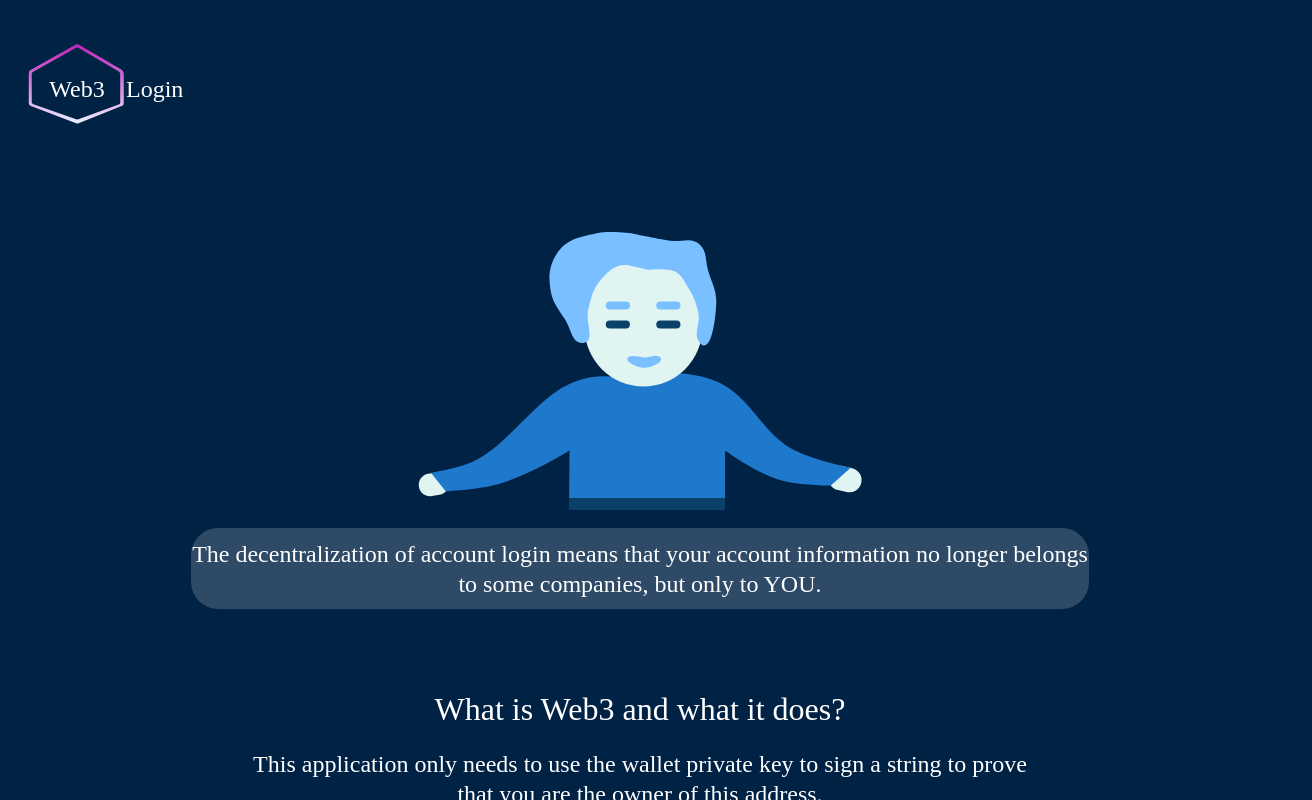
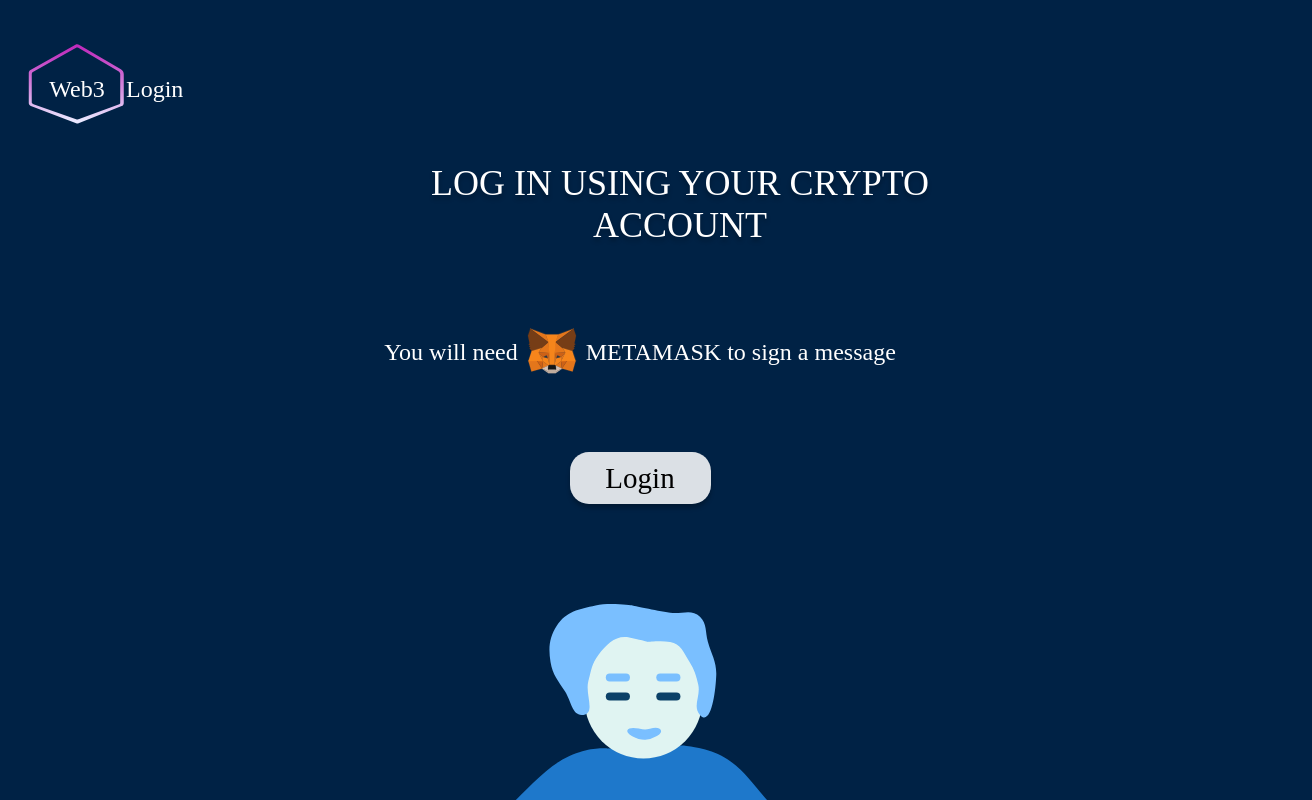
Before and after one commit to web3-login/web3-login-page, a Vue app: page /#/ in a window 1280 px wide. Shown: the top 800 px of the page, 1312 px wide, since content can reach past the window. Built offline with nearby package versions, Linux system fonts and the light colour scheme.

Commit message:
:sparkles: added login component

```diff
--- /dev/null
+++ b/src/components/LoginButton.vue
@@ -0,0 +1,28 @@
+<template>
+  <div class="content">Login</div>
+</template>
+
+<script>
+export default {
+  name: "LoginButton",
+};
+</script>
+<style scoped>
+.content {
+  margin: 10px;
+  width: 141px;
+  height: 52px;
+
+  background: rgba(255, 255, 255, 0.86);
+  box-shadow: 0px 4px 4px rgba(0, 0, 0, 0.25);
+  border-radius: 19px;
+
+  font-family: "Quicksand";
+  font-style: normal;
+  font-weight: 500;
+  font-size: 29px;
+  line-height: 52px;
+
+  color: #000000;
+}
+</style>
--- /dev/null
+++ b/src/components/LoginComp.vue
@@ -0,0 +1,26 @@
+<template>
+  <div class="content">
+    <no-metamask />
+    <login-button />
+  </div>
+</template>
+
+<script>
+import NoMetamask from "./NoMetamask.vue";
+import LoginButton from "./LoginButton.vue";
+export default {
+  name: "LoginComp",
+  components: {
+    NoMetamask,
+    LoginButton
+  },
+};
+</script>
+<style scoped>
+.content {
+  margin: 50px;
+  display: flex;
+  flex-direction: column;
+  align-items: center;
+}
+</style>
--- a/src/components/LoginInfo.vue
+++ b/src/components/LoginInfo.vue
@@ -1,5 +1,5 @@
 <template>
-  <div class="content">LOG IN USING YOUR CRYPTO ACCOUNT</div>
+  <div class="logininfo">LOG IN USING YOUR CRYPTO <br/> ACCOUNT</div>
 </template>
 
 <script>
@@ -8,18 +8,15 @@
 };
 </script>
 <style scoped>
-.content {
-  position: absolute;
-  width: 517px;
+.logininfo {
+  margin: 40px;
+  width: 100%;
   height: 90px;
-  left: 457px;
-  top: 184px;
 
   font-family: "Quicksand";
   font-style: normal;
   font-weight: 400;
   font-size: 36px;
-  line-height: 45px;
   text-align: center;
 
   color: #ffffff;
--- /dev/null
+++ b/src/components/NoMetamask.vue
@@ -0,0 +1,29 @@
+<template>
+  <div class="nometamask">
+    <span>You will need</span
+    ><img alt="metamask" src="../assets/metamask-fox.svg" width="68" height="60" />
+    <span>METAMASK to sign a message</span>
+  </div>
+</template>
+
+<script>
+export default {
+  name: "NoMetamask",
+};
+</script>
+<style scoped>
+.nometamask {
+  margin: 20px;
+  width: fit-content;
+  height: 60px;
+  display: flex;
+}
+.nometamask span {
+  font-family: "Quicksand";
+  font-style: normal;
+  font-weight: 500;
+  font-size: 24px;
+  color: #ffffff;
+  line-height: 60px;
+}
+</style>
--- a/src/view/Main.vue
+++ b/src/view/Main.vue
@@ -2,6 +2,7 @@
   <div class="content">
     <web-3-logo />
     <login-info />
+    <login-comp />
     <decentralication-info />
     <web-3-info />
     <web-123-info />
@@ -18,6 +19,7 @@
 import Web123Info from "../components/Web123Info.vue";
 import HowItWorksInfo from "../components/HowItWorksInfo.vue";
 import BubbleInfo from "../components/BubbleInfo.vue";
+import LoginComp from "../components/LoginComp.vue";
 export default {
   name: "MainView",
   components: {
@@ -27,7 +29,8 @@
     Web3Info,
     Web123Info,
     HowItWorksInfo,
-    BubbleInfo
+    BubbleInfo,
+    LoginComp
   },
 };
 </script>
```
Also changed, not shown: src/assets/metamask-fox.svg (added).
